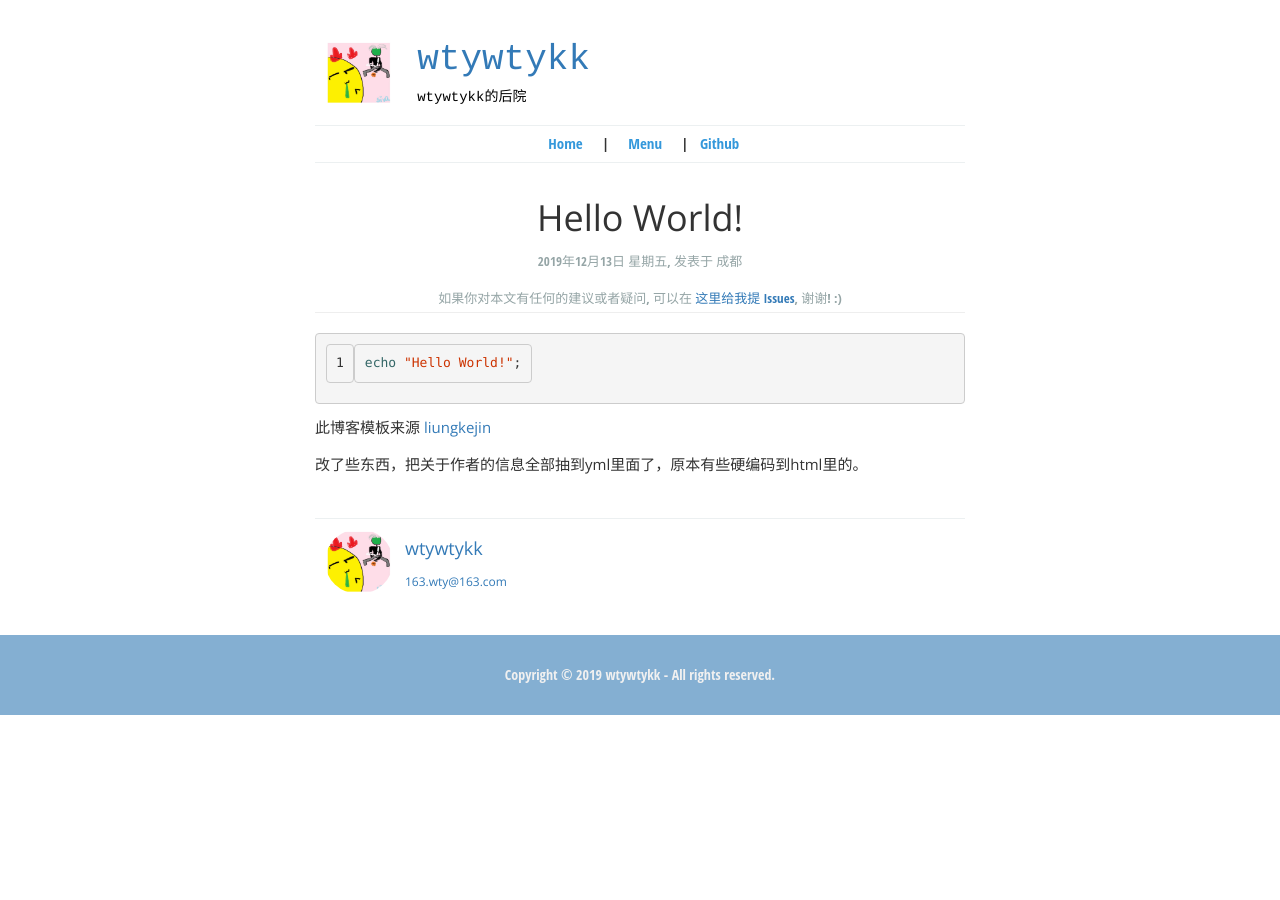
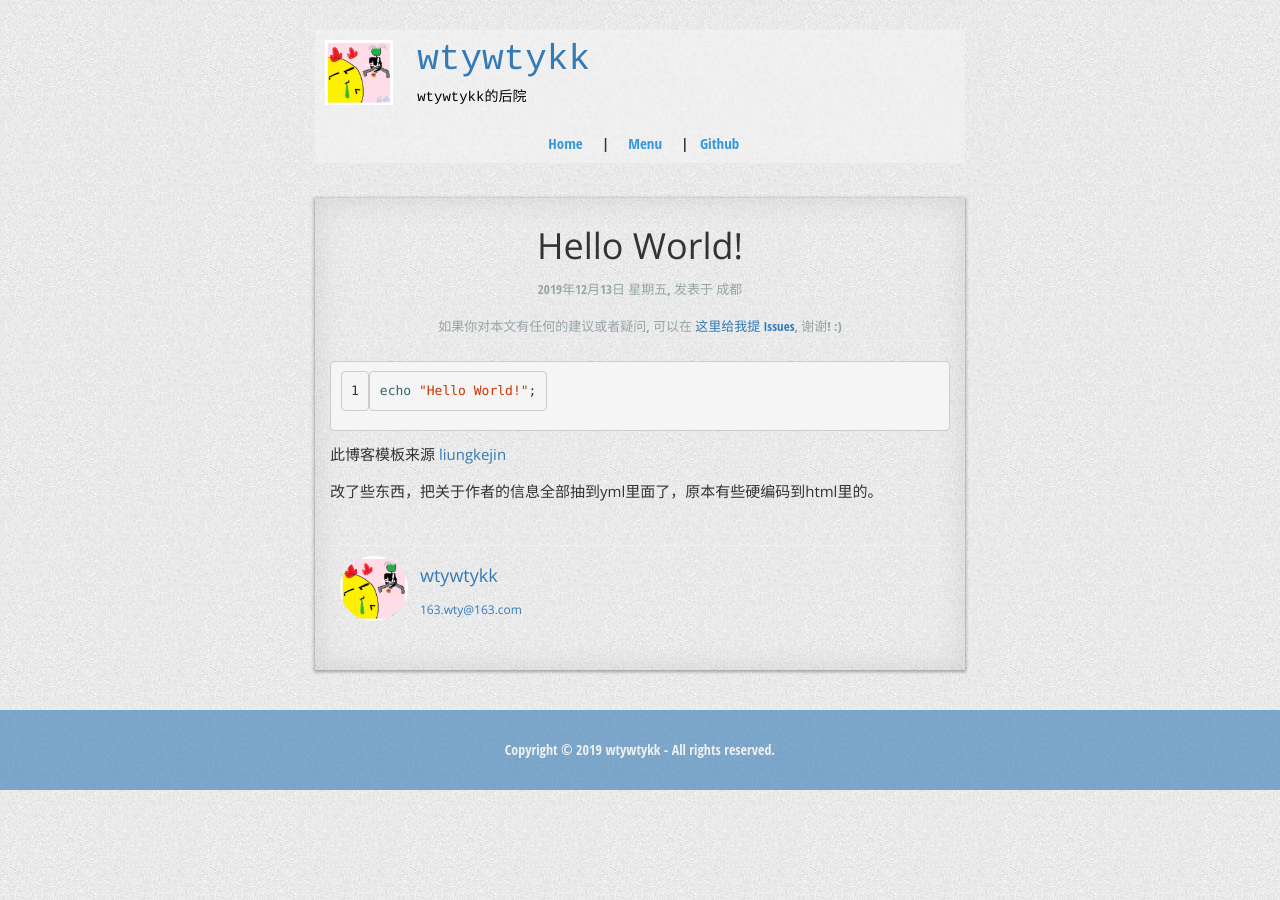
Before and after one commit to wtywtykk/wtywtykk.github.io, a Jekyll site: the page built from _posts/2019-12-13-Hello-World.md, in a window 1280 px wide. Built offline with Jekyll 4.4.1, drawn with Linux system fonts in a browser that asks for light colours.

Commit message:
like my new look?

```diff
--- a/_layouts/post_layout.html
+++ b/_layouts/post_layout.html
@@ -4,7 +4,7 @@
     <body>
         {% include blog_header.html %}
 
-        <main class="blogmain">
+        <main class="blogmain postmain">
             <header>
                 <h1 class="article-title">{{ page.title }}</h1>
                 <p class="article-time">
--- a/assets/css/blog.css
+++ b/assets/css/blog.css
@@ -1,3 +1,7 @@
+body {
+	background-image: url(/assets/img/bg.jpg);
+}
+
 .blogbody {
 }
 
@@ -13,13 +17,7 @@
 	max-width: 650px;
 	width: 90%;
 	margin: 30px auto;
-  /*background-color: #6f5499;
-  background-image: -webkit-gradient(linear, left top, left bottom, from(#563d7c), to(#6f5499));
-  background-image: -webkit-linear-gradient(top, #563d7c 0%, #6f5499 100%);
-  background-image:      -o-linear-gradient(top, #563d7c 0%, #6f5499 100%);
-  background-image:         linear-gradient(to bottom, #563d7c 0%, #6f5499 100%);
-  filter: progid:DXImageTransform.Microsoft.gradient(startColorstr='#563d7c', endColorstr='#6F5499', GradientType=0);
-  background-repeat: repeat-x;*/
+	background-image: url(/assets/img/bg-top.jpg);
 }
 
 .authorheader {
@@ -113,7 +111,12 @@ nav.menu li:last-child {
 }
 
 article.preview {
-    margin-bottom: 4em;
+	box-shadow: 0 1px 3px 1px rgba(0,0,0,0.3), 0 0 30px rgba(10,10,0,0.1) inset;
+	padding-left: 1em;
+	padding-right: 1em;
+	padding-top: 0.5em;
+	padding-bottom: 0.5em;
+	margin-bottom: 2em;
 }
 
 .post-title {
@@ -143,6 +146,14 @@ p.readmore {
 /**
  * 文章全文
  */
+
+.postmain {
+	box-shadow: 0 1px 3px 1px rgba(0,0,0,0.3), 0 0 30px rgba(10,10,0,0.1) inset;
+	padding-left: 1em;
+	padding-right: 1em;
+	padding-top: 0.5em;
+	padding-bottom: 0.5em;
+}
 
 blockquote {
 	 font-size: 13px;
```
Lines whose indentation alone changed are shown as unchanged.
